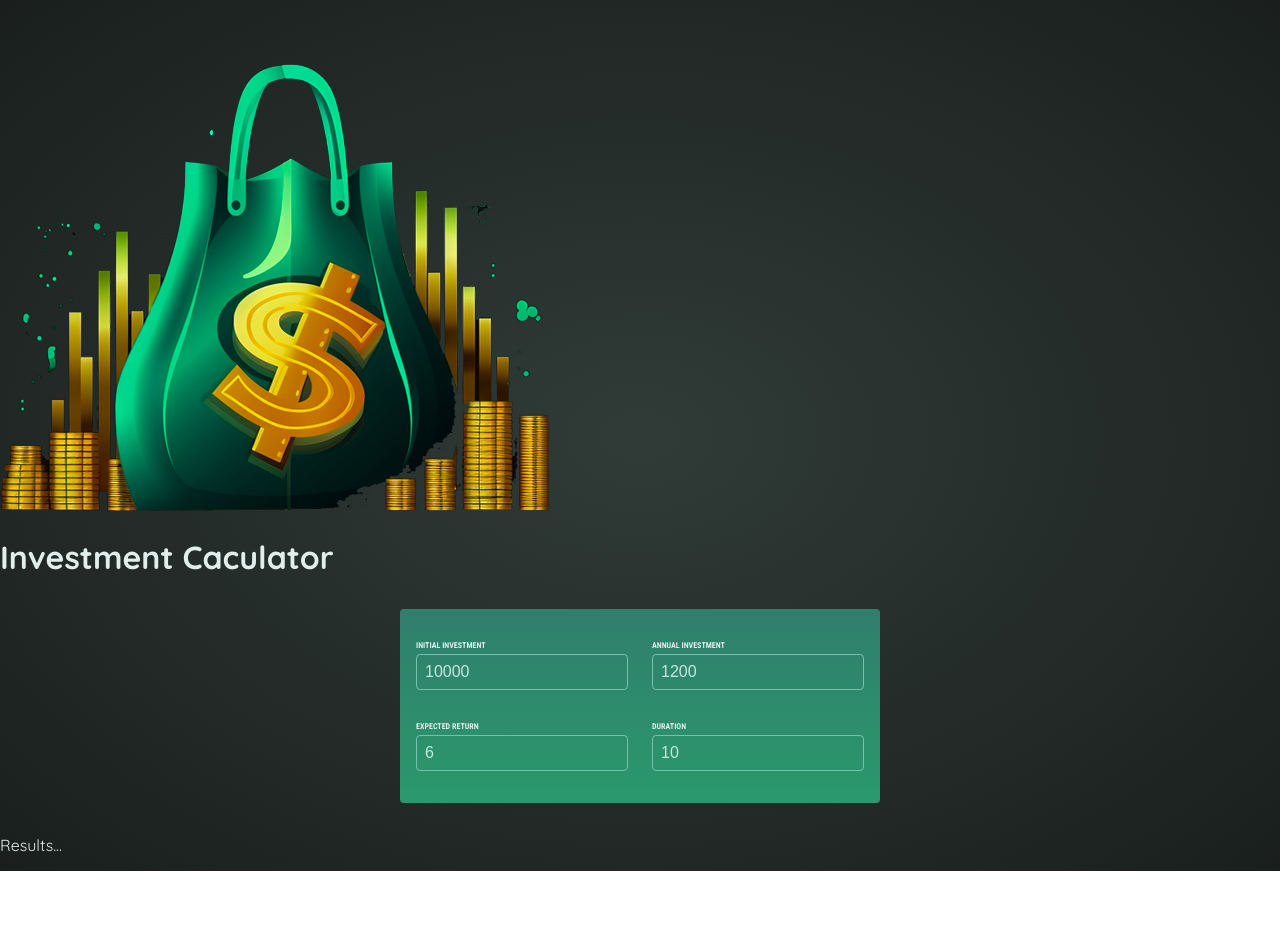
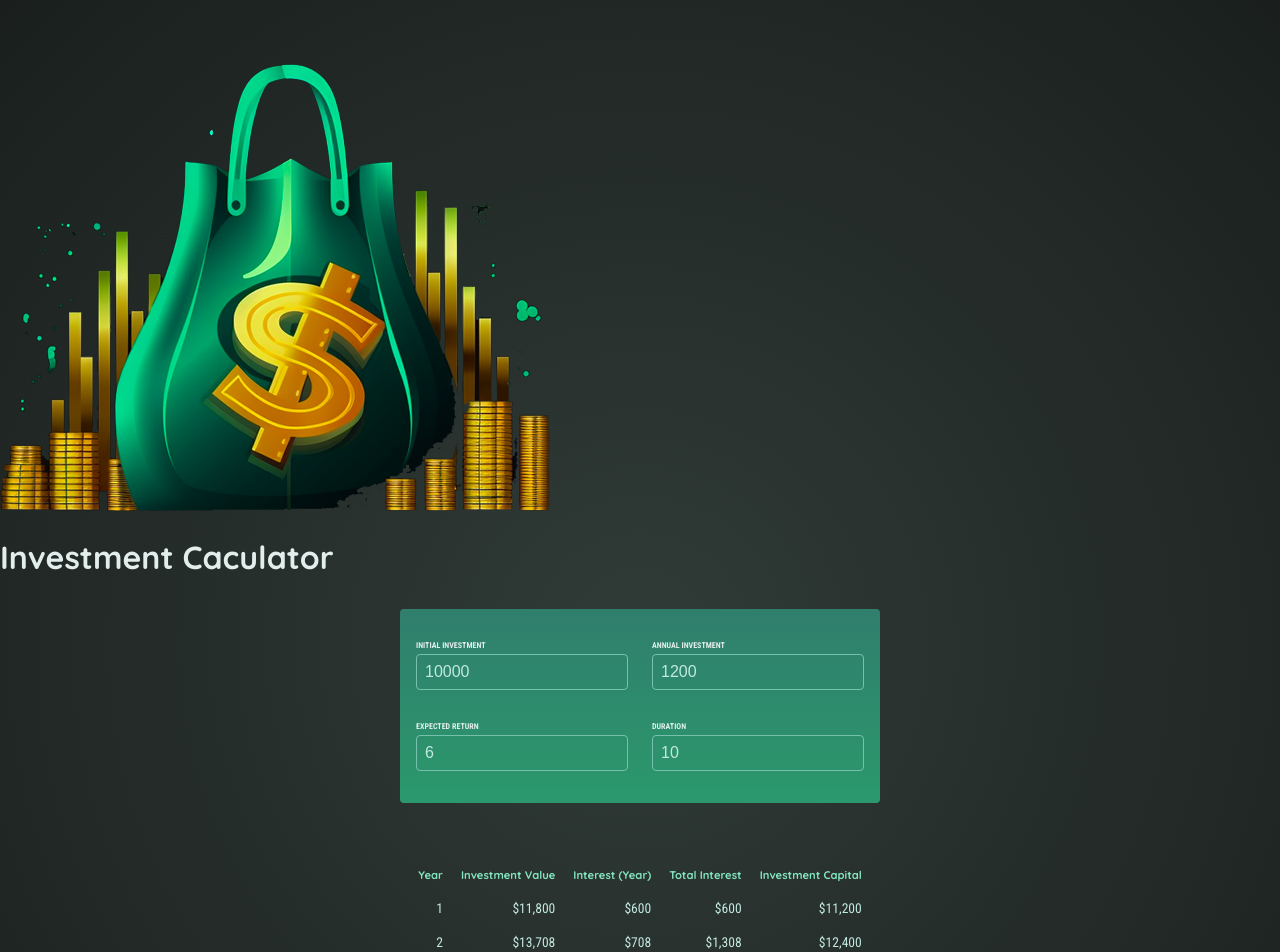
Before and after one commit to Attmoon/01-starting-project, a React (Vite) app: page / in a window 1280 px wide. Shown: the top 952 px of the page. Before the commit the page ends 871 px from the top, so only its background shows below. Built offline with nearby package versions, Linux system fonts and the light colour scheme.

Commit message:
리스트에 결과 출력

```diff
--- a/src/components/Results.jsx
+++ b/src/components/Results.jsx
@@ -1,7 +1,41 @@
-import { calculateInvestmentResults } from "../util/investment";
+import { calculateInvestmentResults, formatter } from "../util/investment";
 
 export default function Results({ input }) {
     const resultsData = calculateInvestmentResults(input);
-    console.log(resultsData);
-    return <p>Results...</p>
+    const initialInvestment =
+    resultsData[0].valueEndOfYear -
+    resultsData[0].interest -
+    resultsData[0].annualInvestment;
+
+    return (
+        <table id="result">
+            <thead>
+                <tr>
+                    <th>Year</th>
+                    <th>Investment Value</th>
+                    <th>Interest (Year)</th>
+                    <th>Total Interest</th>
+                    <th>Investment Capital</th>
+                </tr>
+            </thead>
+            <tbody>
+                {resultsData.map((yearData) => {
+                    const totalInterest =
+                        yearData.valueEndOfYear -
+                        yearData.annualInvestment * yearData.year -
+                        initialInvestment;
+                    const totalAmountInvested = yearData.valueEndOfYear - totalInterest;
+                    return (
+                        <tr key={yearData.year}>
+                            <td>{yearData.year}</td>
+                            <td>{formatter.format(yearData.valueEndOfYear)}</td>
+                            <td>{formatter.format(yearData.interest)}</td>
+                            <td>{formatter.format(totalInterest)}</td>
+                            <td>{formatter.format(totalAmountInvested)}</td>
+                        </tr>
+                    )
+                })}
+            </tbody>
+        </table>
+    );
 }
```
